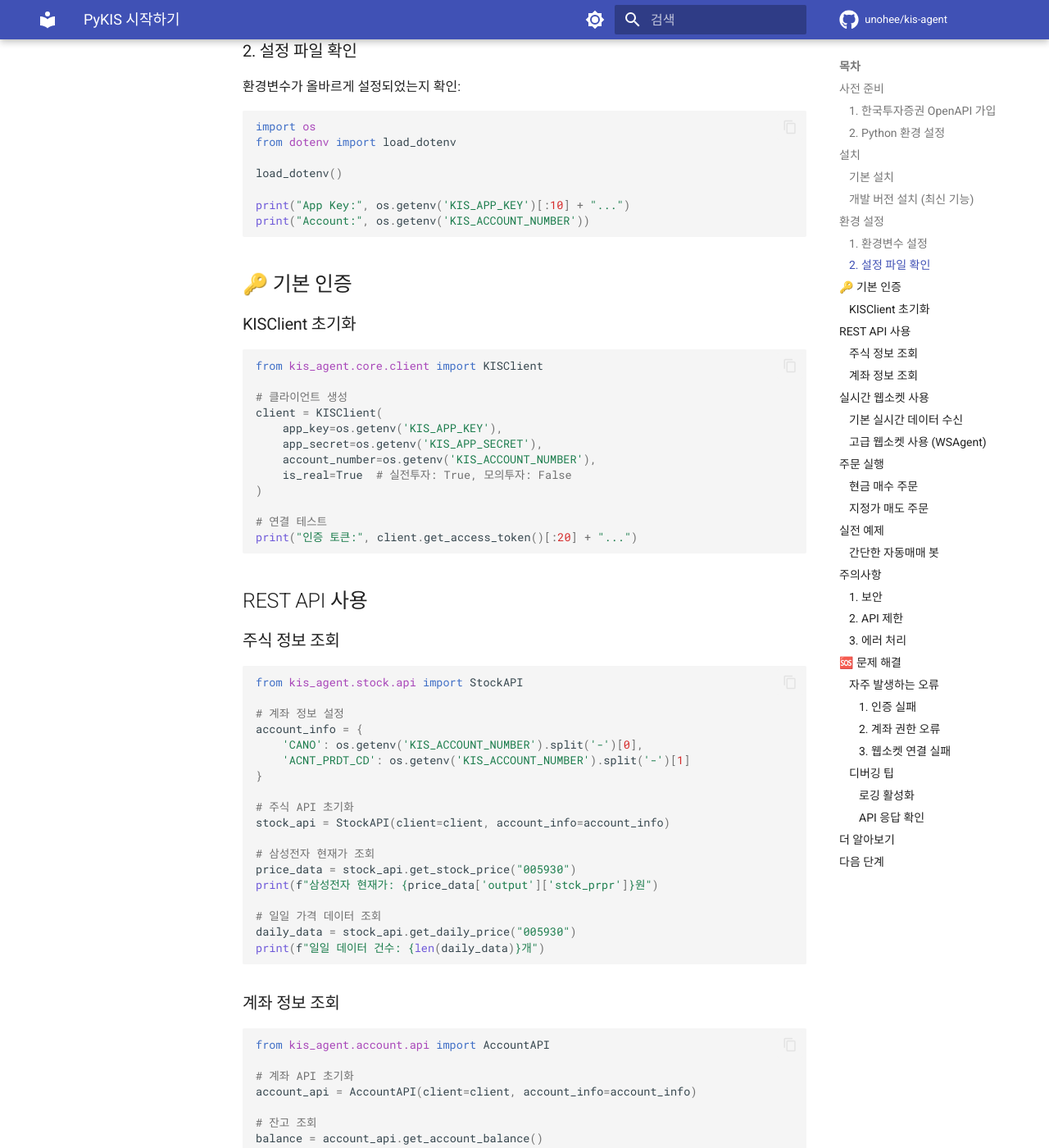
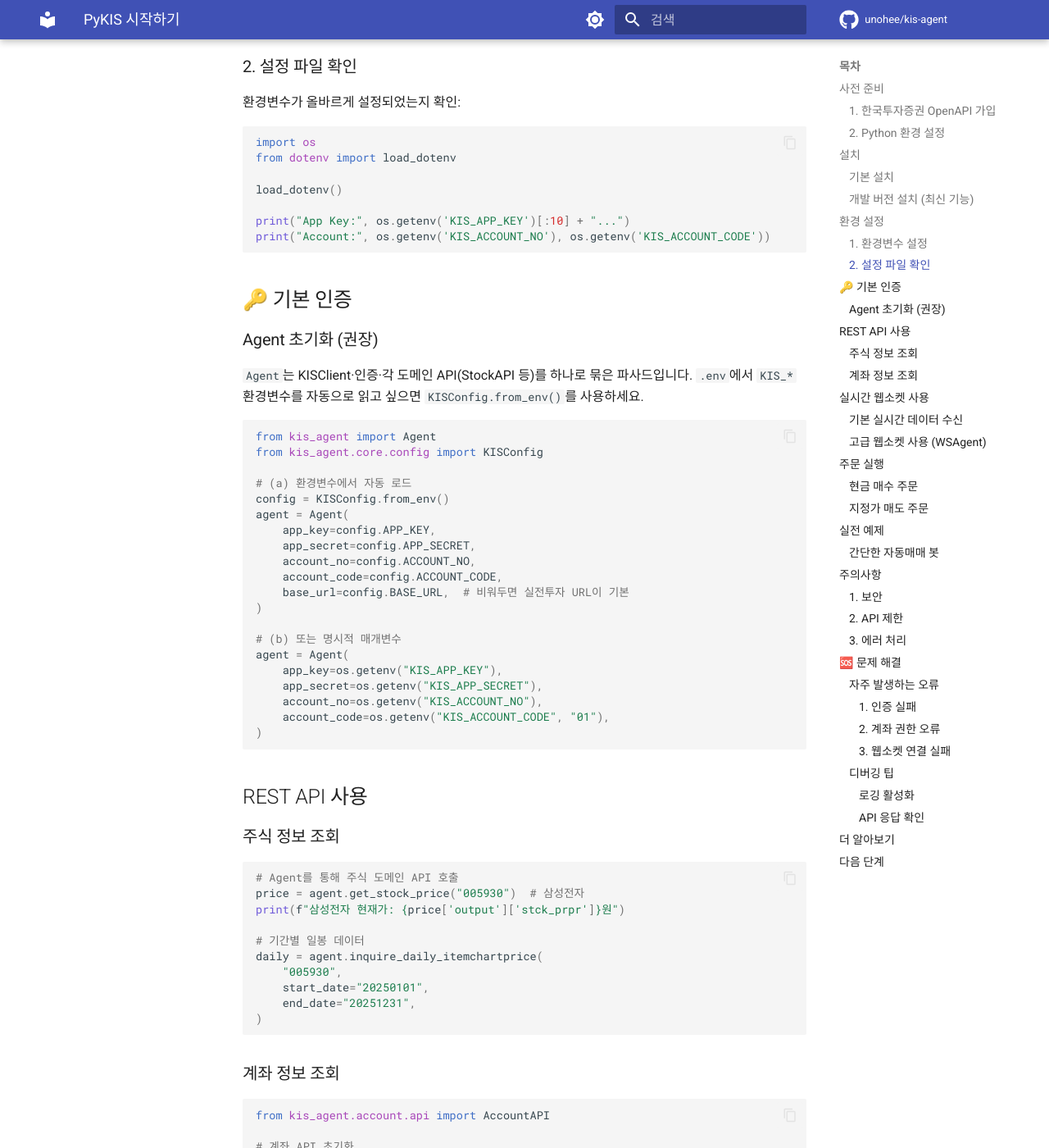
Before and after one commit to unohee/kis-agent, an MkDocs documentation site: the page built from docs/guides/getting-started.md, in a window 1280 px wide and 1400 px high, scrolled down 1367 px. Shown: the whole window at 82% size. Built offline with MkDocs 1.6.1 and Material for MkDocs 9.7.7, drawn with Linux system fonts in a browser that asks for light colours; comment, search, counter and statistics services are not loaded; some of the changed text lies outside the part shown.

Commit message:
docs,examples: standardize KIS_ACCOUNT_NUMBER → KIS_ACCOUNT_NO + KIS_ACCOUNT_CODE
v1.7.0 환경변수 표준화 후속 정리. docs와 examples에 남아있던 비표준
환경변수 KIS_ACCOUNT_NUMBER(합본 "12345678-01" 형식)를 표준 KIS_ACCOUNT_NO
+ KIS_ACCOUNT_CODE 분리 형식으로 통일.

같이 정리한 outdated API 호출:
- KISClient(account_number=..., is_real=True) — 실제 시그니처와 불일치
  → KISClient(config=KISConfig(account_no=..., account_code=..., base_url=...))
- account_number[:8]/[8:] 슬라이싱 hack 제거
- getting-started.md의 잘못된 메서드 예제(get_access_token, get_daily_price)를
  실제 Agent 파사드 API(agent.get_stock_price, agent.inquire_daily_itemchartprice)로 교체

영향: docs/guides/getting-started.md, docs/api/websocket-api.md,
examples/websocket_multi_subscribe.py, examples/export_trading_history.py

````diff
--- a/docs/guides/getting-started.md
+++ b/docs/guides/getting-started.md
@@ -43,7 +43,8 @@ pip install -e .
 # .env 파일
 KIS_APP_KEY=your_app_key_here
 KIS_APP_SECRET=your_app_secret_here
-KIS_ACCOUNT_NUMBER=12345678-01
+KIS_ACCOUNT_NO=12345678   # 종합계좌번호 앞 8자리
+KIS_ACCOUNT_CODE=01       # 계좌 상품코드 (주식: "01", 선물옵션: "03")
 ```
 
 ### 2. 설정 파일 확인
@@ -56,49 +57,53 @@ from dotenv import load_dotenv
 load_dotenv()
 
 print("App Key:", os.getenv('KIS_APP_KEY')[:10] + "...")
-print("Account:", os.getenv('KIS_ACCOUNT_NUMBER'))
+print("Account:", os.getenv('KIS_ACCOUNT_NO'), os.getenv('KIS_ACCOUNT_CODE'))
 ```
 
 ## 🔑 기본 인증
 
-### KISClient 초기화
+### Agent 초기화 (권장)
+
+`Agent`는 KISClient·인증·각 도메인 API(StockAPI 등)를 하나로 묶은 파사드입니다.
+`.env`에서 `KIS_*` 환경변수를 자동으로 읽고 싶으면 `KISConfig.from_env()`를 사용하세요.
+
 ```python
-from kis_agent.core.client import KISClient
+from kis_agent import Agent
+from kis_agent.core.config import KISConfig
 
-# 클라이언트 생성
-client = KISClient(
-    app_key=os.getenv('KIS_APP_KEY'),
-    app_secret=os.getenv('KIS_APP_SECRET'),
-    account_number=os.getenv('KIS_ACCOUNT_NUMBER'),
-    is_real=True  # 실전투자: True, 모의투자: False
+# (a) 환경변수에서 자동 로드
+config = KISConfig.from_env()
+agent = Agent(
+    app_key=config.APP_KEY,
+    app_secret=config.APP_SECRET,
+    account_no=config.ACCOUNT_NO,
+    account_code=config.ACCOUNT_CODE,
+    base_url=config.BASE_URL,  # 비워두면 실전투자 URL이 기본
 )
 
-# 연결 테스트
-print("인증 토큰:", client.get_access_token()[:20] + "...")
+# (b) 또는 명시적 매개변수
+agent = Agent(
+    app_key=os.getenv("KIS_APP_KEY"),
+    app_secret=os.getenv("KIS_APP_SECRET"),
+    account_no=os.getenv("KIS_ACCOUNT_NO"),
+    account_code=os.getenv("KIS_ACCOUNT_CODE", "01"),
+)
 ```
 
 ##  REST API 사용
 
 ### 주식 정보 조회
 ```python
-from kis_agent.stock.api import StockAPI
+# Agent를 통해 주식 도메인 API 호출
+price = agent.get_stock_price("005930")  # 삼성전자
+print(f"삼성전자 현재가: {price['output']['stck_prpr']}원")
 
-# 계좌 정보 설정
-account_info = {
-    'CANO': os.getenv('KIS_ACCOUNT_NUMBER').split('-')[0],
-    'ACNT_PRDT_CD': os.getenv('KIS_ACCOUNT_NUMBER').split('-')[1]
-}
-
-# 주식 API 초기화
-stock_api = StockAPI(client=client, account_info=account_info)
-
-# 삼성전자 현재가 조회
-price_data = stock_api.get_stock_price("005930")
-print(f"삼성전자 현재가: {price_data['output']['stck_prpr']}원")
-
-# 일일 가격 데이터 조회
-daily_data = stock_api.get_daily_price("005930")
-print(f"일일 데이터 건수: {len(daily_data)}개")
+# 기간별 일봉 데이터
+daily = agent.inquire_daily_itemchartprice(
+    "005930",
+    start_date="20250101",
+    end_date="20251231",
+)
 ```
 
 ### 계좌 정보 조회
````
Also changed, not shown: docs/api/websocket-api.md (+8 -5 lines), 2 other files.
